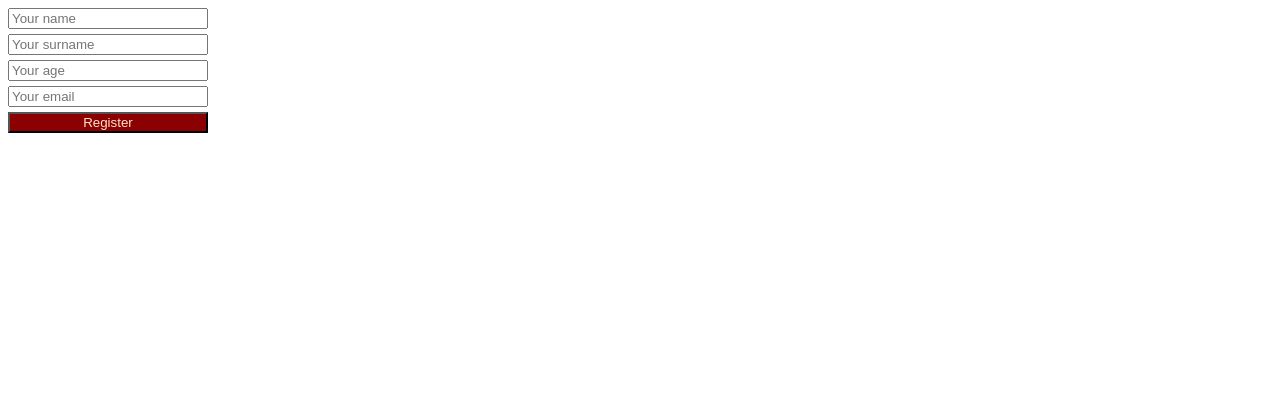
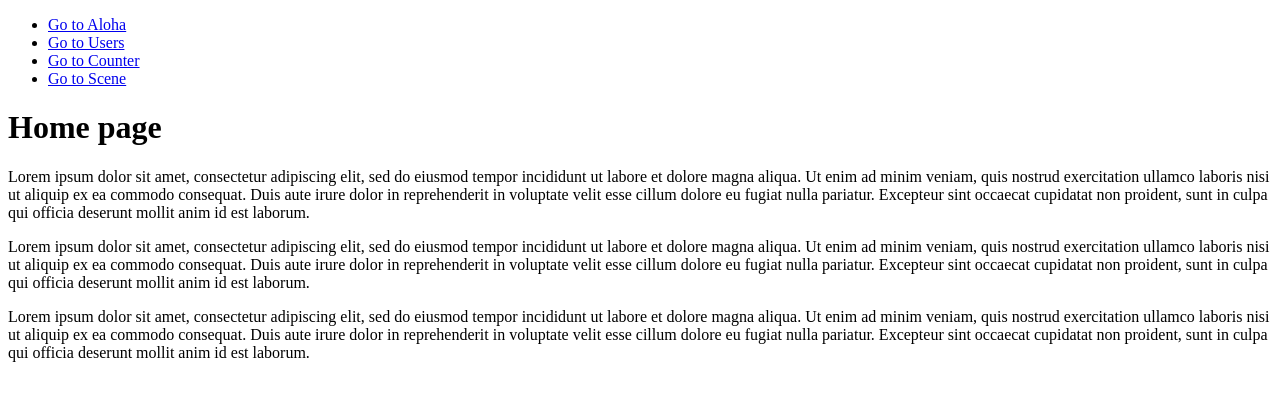
Before and after one commit to Soifka/09.12.2022-cra, a React (Create React App) app: page / in a window 1280 px wide. Shown: the top 396 px of the page. Built offline with nearby package versions, Linux system fonts and the light colour scheme.

Commit message:
Routes welcome

```diff
--- a/package.json
+++ b/package.json
@@ -9,6 +9,7 @@
     "classnames": "^2.3.2",
     "react": "^18.2.0",
     "react-dom": "^18.2.0",
+    "react-router-dom": "^6.6.0",
     "react-scripts": "5.0.1",
     "sass": "^1.57.1",
     "web-vitals": "^2.1.4"
--- a/src/components/App.js
+++ b/src/components/App.js
@@ -1,30 +1,100 @@
 //import App from './components/App/App';
-//import AlohaDashboard from './components/AlohaDashboard/AlohaDashboard';
+import AlohaDashboard from "./AlohaDashboard/AlohaDashboard";
 // import ToDoList from "./ToDoList/ToDoList";
-//import Scene from './components/Scene.js/Scene';
-//import CounterPage from './components/Counter/CounterPage';
-// import UserList from "./UsersList/UserList";
+import CounterPage from "./Counter/CounterPage";
+import UserList from "./UsersList/UserList";
+import Scene from "./Scene/Scene";
 //import SignInForm from "./SignInForm";
 //import UsersFilter from "./UsersFilter/UsersFilter";
 //import HelloParent from "./HelloForm/HelloParent";
-import MyUsers from "./RegistrationForm/MyUsers";
+//import MyUsers from "./RegistrationForm/MyUsers";
 //import List from "./List";
 //import FlexContainer from "./FlexContainer/FlexContainer";
 
+import { BrowserRouter, Routes, Route, Link } from "react-router-dom";
+
 function App() {
   return (
-      // <AlohaDashboard />
+    <BrowserRouter>
+      <nav>
+        <ul>
+          <li>
+            <Link to={"aloha"}>Go to Aloha</Link>
+          </li>
+          <li>
+            <Link to={"users"}>Go to Users</Link>
+          </li>
+          <li>
+            <Link to={"counter"}>Go to Counter</Link>
+          </li>
+          <li>
+            <Link to={"scene"}>Go to Scene</Link>
+          </li>
+        </ul>
+      </nav>
+      <Routes>
+        <Route /*path="/"*/index element={<Home />} />
+        <Route path="/aloha" element={<AlohaDashboard />} />
+        <Route path="/users" element={<UserList />} />
+        <Route path="/counter" element={<CounterPage />} />
+        <Route path="/scene" element={<Scene />} />
+
+        <Route path="/*" element={<NotFound />} />
+      </Routes>
+    </BrowserRouter>
+
     // <ToDoList />
-      // <Scene />
-      // <CounterPage />
-      // <UserList />
     // <SignInForm />
     // <UsersFilter />
     // <HelloParent />
-      <MyUsers />
+    // <MyUsers />
     // <List />
     // <FlexContainer />
-    )
+  );
 }
 
 export default App;
+
+const Home = () => {
+  return (
+    <>
+      <h1>Home page</h1>
+      <p>
+        Lorem ipsum dolor sit amet, consectetur adipiscing elit, sed do eiusmod
+        tempor incididunt ut labore et dolore magna aliqua. Ut enim ad minim
+        veniam, quis nostrud exercitation ullamco laboris nisi ut aliquip ex ea
+        commodo consequat. Duis aute irure dolor in reprehenderit in voluptate
+        velit esse cillum dolore eu fugiat nulla pariatur. Excepteur sint
+        occaecat cupidatat non proident, sunt in culpa qui officia deserunt
+        mollit anim id est laborum.
+      </p>
+      <p>
+        Lorem ipsum dolor sit amet, consectetur adipiscing elit, sed do eiusmod
+        tempor incididunt ut labore et dolore magna aliqua. Ut enim ad minim
+        veniam, quis nostrud exercitation ullamco laboris nisi ut aliquip ex ea
+        commodo consequat. Duis aute irure dolor in reprehenderit in voluptate
+        velit esse cillum dolore eu fugiat nulla pariatur. Excepteur sint
+        occaecat cupidatat non proident, sunt in culpa qui officia deserunt
+        mollit anim id est laborum.
+      </p>
+      <p>
+        Lorem ipsum dolor sit amet, consectetur adipiscing elit, sed do eiusmod
+        tempor incididunt ut labore et dolore magna aliqua. Ut enim ad minim
+        veniam, quis nostrud exercitation ullamco laboris nisi ut aliquip ex ea
+        commodo consequat. Duis aute irure dolor in reprehenderit in voluptate
+        velit esse cillum dolore eu fugiat nulla pariatur. Excepteur sint
+        occaecat cupidatat non proident, sunt in culpa qui officia deserunt
+        mollit anim id est laborum.
+      </p>
+    </>
+  );
+};
+
+const NotFound = () => {
+  return (
+    <>
+    <h1>404 PAGE NOT FOUND</h1>
+    <p>Please, try later</p>
+    </>
+  )
+}
--- a/src/components/UsersList/UserCard.js
+++ b/src/components/UsersList/UserCard.js
@@ -3,10 +3,6 @@ import PropTypes from 'prop-types';
 import './style.css';
 
 class UserCard extends Component {
-    constructor(props) {
-        super(props);
-
-    }
 
     render() {
         const {user:
```
Also changed, not shown: src/components/Scene/Scene.js (renamed from src/components/Scene.js/Scene.js), src/components/Scene/Toggler.js (renamed from src/components/Scene.js/Toggler.js), src/components/Scene/style.css (renamed from src/components/Scene.js/style.css), 1 other file (tests, documents, lock files or other folders). Lines whose indentation alone changed are shown as unchanged.
